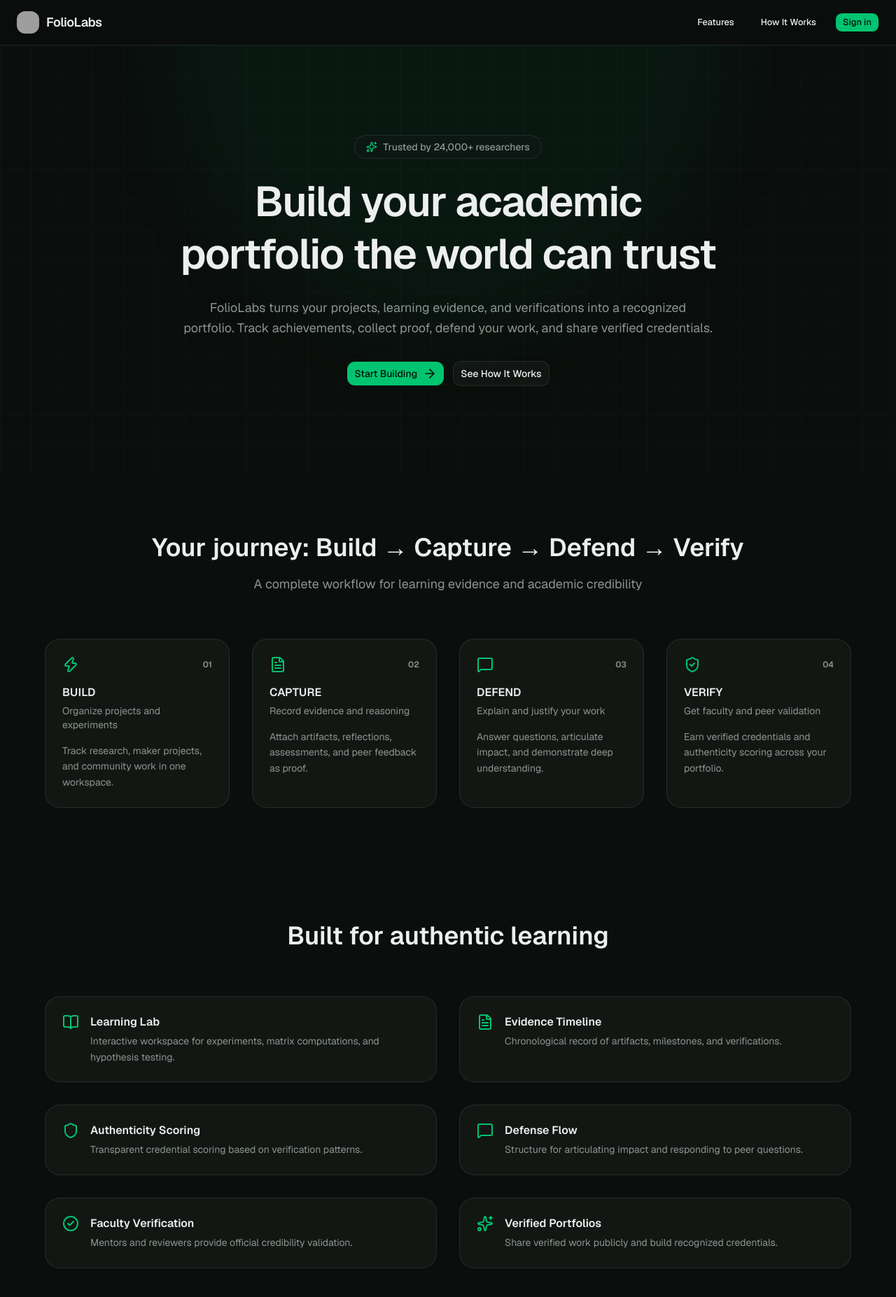
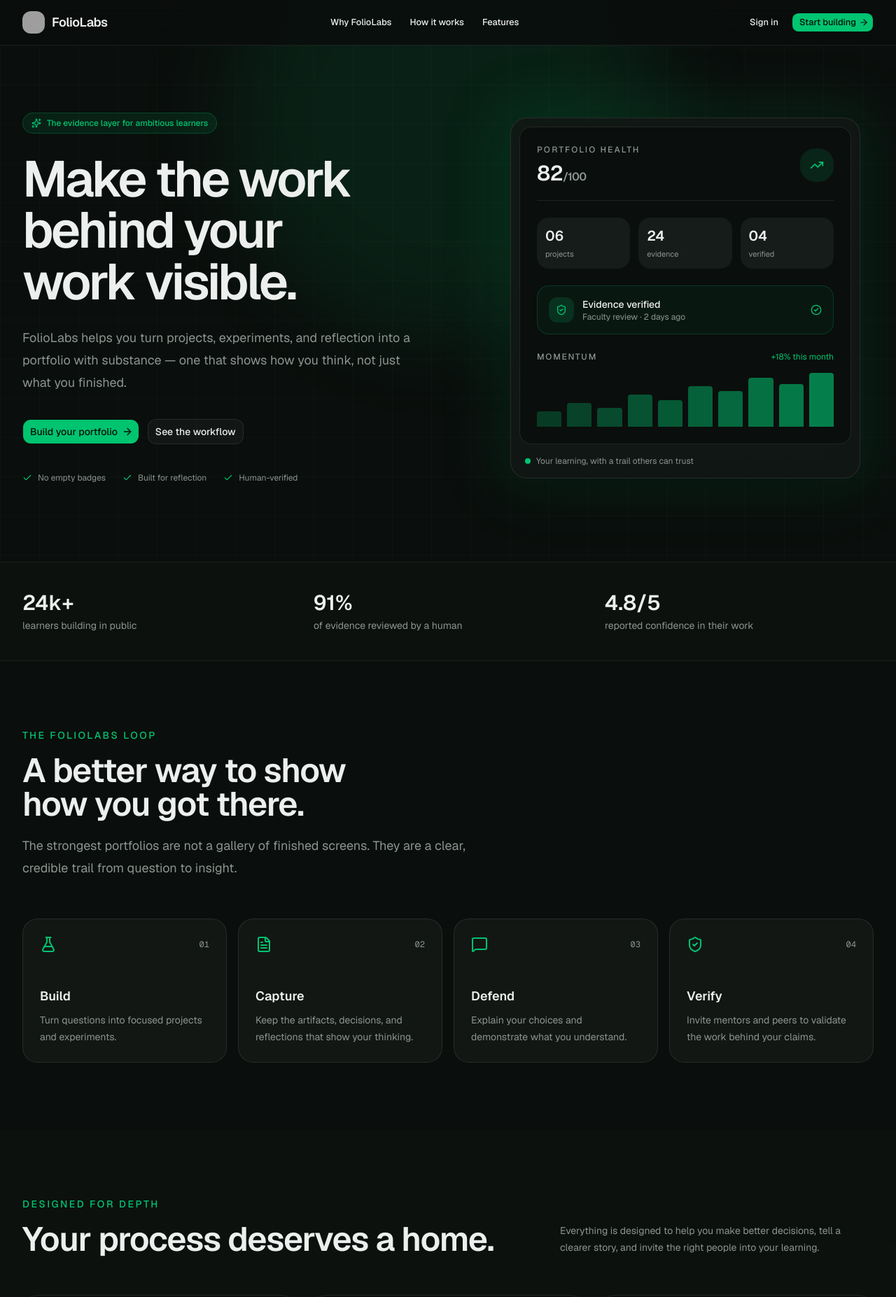
Before and after one commit to anshj66/FolioLabs, a Next.js app: page / in a window 1280 px wide. Shown: the top 1854 px of the page at 70% size. Built offline with nearby package versions, Linux system fonts and the light colour scheme; grey boxes are pictures that could not be loaded.

Commit message:
Polish FolioLabs website experience

```diff
--- a/app/dashboard/layout.tsx
+++ b/app/dashboard/layout.tsx
@@ -43,7 +43,7 @@ export default function DashboardLayout({
 
       <div className="flex min-w-0 flex-1 flex-col">
         {/* Topbar */}
-        <header className="flex h-16 shrink-0 items-center gap-3 border-b border-border px-4 sm:px-6">
+        <header className="flex min-h-16 shrink-0 items-center gap-3 border-b border-border/80 bg-background/80 px-4 backdrop-blur sm:px-6">
           <Button
             variant="ghost"
             size="icon"
@@ -57,8 +57,8 @@ export default function DashboardLayout({
           <div className="relative hidden max-w-md flex-1 sm:block">
             <Search className="pointer-events-none absolute left-3 top-1/2 size-4 -translate-y-1/2 text-muted-foreground" />
             <Input
-              placeholder="Search projects, people, opportunities..."
-              className="h-10 border-transparent bg-secondary/50 pl-10"
+              placeholder="Search your workspace..."
+              className="h-10 border-border/60 bg-secondary/35 pl-10 transition-colors focus:bg-secondary/60"
             />
           </div>
 
--- a/app/dashboard/page.tsx
+++ b/app/dashboard/page.tsx
@@ -19,14 +19,14 @@ export default function DashboardPage() {
         </div>
       </section>
 
-      <section className="grid grid-cols-2 gap-4 lg:grid-cols-4">
+      <section className="grid grid-cols-2 gap-3 sm:gap-4 lg:grid-cols-4">
         {[
           ['Active projects', demoStats.activeProjects, '2 on track'],
           ['Evidence captured', demoStats.evidenceCount, '+3 this month'],
           ['Authenticity score', `${demoStats.authenticityScore}%`, 'Excellent'],
           ['Portfolio entries', demoStats.portfolioItems, '4 verified'],
         ].map(([label, value, note]) => (
-          <div key={label} className="rounded-2xl border border-border bg-card p-5">
+          <div key={label} className="rounded-2xl border border-border/80 bg-card p-4 shadow-sm shadow-black/10 transition-transform hover:-translate-y-0.5 sm:p-5">
             <p className="text-sm text-muted-foreground">{label}</p>
             <p className="mt-3 text-3xl font-semibold tracking-tight text-foreground">{value}</p>
             <p className="mt-1 text-xs text-primary">{note}</p>
--- a/app/globals.css
+++ b/app/globals.css
@@ -50,15 +50,15 @@
 
 :root {
   color-scheme: dark;
-  --background: oklch(0.145 0.018 160);
-  --foreground: oklch(0.96 0.012 95);
-  --card: oklch(0.195 0.018 160);
-  --card-foreground: oklch(0.96 0.012 95);
+  --background: oklch(0.13 0.018 160);
+  --foreground: oklch(0.965 0.014 95);
+  --card: oklch(0.185 0.02 160);
+  --card-foreground: oklch(0.965 0.014 95);
   --popover: oklch(0.205 0.02 160);
   --popover-foreground: oklch(0.96 0.012 95);
-  --primary: oklch(0.76 0.17 156);
-  --primary-foreground: oklch(0.14 0.02 160);
-  --secondary: oklch(0.245 0.02 160);
+  --primary: oklch(0.79 0.16 157);
+  --primary-foreground: oklch(0.12 0.02 160);
+  --secondary: oklch(0.235 0.022 160);
   --secondary-foreground: oklch(0.93 0.012 95);
   --muted: oklch(0.23 0.018 160);
   --muted-foreground: oklch(0.69 0.015 150);
--- a/app/page.tsx
+++ b/app/page.tsx
@@ -3,276 +3,107 @@
 import {
   ArrowRight,
   BookOpen,
+  Check,
   CheckCircle2,
   FileText,
+  FlaskConical,
   MessageSquare,
-  Shield,
   ShieldCheck,
   Sparkles,
+  TrendingUp,
+  Users,
   Zap,
 } from "lucide-react"
 import { Button } from "@/components/ui/button"
 import { Logo } from "@/components/logo"
 
+const workflow = [
+  { number: "01", title: "Build", text: "Turn questions into focused projects and experiments.", icon: FlaskConical },
+  { number: "02", title: "Capture", text: "Keep the artifacts, decisions, and reflections that show your thinking.", icon: FileText },
+  { number: "03", title: "Defend", text: "Explain your choices and demonstrate what you understand.", icon: MessageSquare },
+  { number: "04", title: "Verify", text: "Invite mentors and peers to validate the work behind your claims.", icon: ShieldCheck },
+]
+
+const features = [
+  { icon: FlaskConical, title: "A lab for real work", text: "Prototype, test ideas, and keep your research process connected to the final result." },
+  { icon: FileText, title: "Evidence with context", text: "Artifacts become meaningful when your reasoning, revisions, and outcomes travel with them." },
+  { icon: ShieldCheck, title: "Trust you can explain", text: "Build a transparent record of verification instead of a black-box score or empty badge." },
+]
+
 export default function HomePage() {
-  const scrollToSection = (id: string) => {
-    const element = document.getElementById(id)
-    element?.scrollIntoView({ behavior: "smooth" })
-  }
+  const scrollTo = (id: string) => document.getElementById(id)?.scrollIntoView({ behavior: "smooth" })
 
   return (
-    <main className="min-h-svh bg-background">
-      {/* Navigation */}
-      <nav className="sticky top-0 z-40 border-b border-border bg-background/80 backdrop-blur-md">
-        <div className="mx-auto max-w-7xl px-6 py-4 flex items-center justify-between">
+    <main className="min-h-svh overflow-hidden bg-background">
+      <nav className="sticky top-0 z-40 border-b border-border/70 bg-background/85 backdrop-blur-xl">
+        <div className="mx-auto flex max-w-7xl items-center justify-between px-5 py-4 lg:px-8">
           <Logo />
-          <div className="flex items-center gap-4">
-            <Button
-              variant="ghost"
-              size="sm"
-              onClick={() => scrollToSection("features")}
-            >
-              Features
-            </Button>
-            <Button variant="ghost" size="sm" onClick={() => scrollToSection("how")}>
-              How It Works
-            </Button>
-            <Button variant="default" size="sm">
-              Sign in
-            </Button>
+          <div className="hidden items-center gap-1 md:flex">
+            <Button variant="ghost" size="sm" onClick={() => scrollTo("why")}>Why FolioLabs</Button>
+            <Button variant="ghost" size="sm" onClick={() => scrollTo("workflow")}>How it works</Button>
+            <Button variant="ghost" size="sm" onClick={() => scrollTo("features")}>Features</Button>
+          </div>
+          <div className="flex items-center gap-2">
+            <Button variant="ghost" size="sm" className="hidden sm:inline-flex">Sign in</Button>
+            <Button size="sm" onClick={() => scrollTo("start")}>Start building <ArrowRight data-icon="inline-end" /></Button>
           </div>
         </div>
       </nav>
 
-      {/* Hero */}
-      <section className="relative overflow-hidden px-6 py-20 sm:py-32">
-        <div className="pointer-events-none absolute inset-0">
-          <div
-            className="absolute left-1/2 top-0 -translate-x-1/2 -translate-y-1/2 size-[800px] rounded-full bg-primary/5 blur-3xl"
-            aria-hidden="true"
-          />
-          <div
-            className="pointer-events-none absolute inset-0 opacity-[0.02]"
-            style={{
-              backgroundImage:
-                "linear-gradient(to right, white 1px, transparent 1px), linear-gradient(to bottom, white 1px, transparent 1px)",
-              backgroundSize: "44px 44px",
-            }}
-            aria-hidden="true"
-          />
-        </div>
-
-        <div className="relative mx-auto max-w-3xl text-center">
-          <div className="mb-6 inline-flex items-center gap-2 rounded-full border border-border bg-card/40 px-4 py-1.5 text-sm font-medium text-muted-foreground">
-            <Sparkles className="size-4 text-primary" />
-            Trusted by 24,000+ researchers
+      <section className="relative px-5 pb-20 pt-16 lg:px-8 lg:pb-28 lg:pt-24">
+        <div className="pointer-events-none absolute inset-0 opacity-50 [background-image:linear-gradient(to_right,rgba(255,255,255,.035)_1px,transparent_1px),linear-gradient(to_bottom,rgba(255,255,255,.035)_1px,transparent_1px)] [background-size:56px_56px]" aria-hidden="true" />
+        <div className="pointer-events-none absolute left-1/2 top-0 size-[620px] -translate-x-1/2 -translate-y-1/3 rounded-full bg-primary/10 blur-3xl" aria-hidden="true" />
+        <div className="relative mx-auto grid max-w-7xl items-center gap-14 lg:grid-cols-[1fr_.9fr] lg:gap-20">
+          <div>
+            <div className="mb-7 inline-flex items-center gap-2 rounded-full border border-primary/25 bg-primary/10 px-3 py-1.5 text-xs font-medium text-primary">
+              <Sparkles className="size-3.5" /> The evidence layer for ambitious learners
+            </div>
+            <h1 className="max-w-3xl text-balance text-5xl font-semibold leading-[1.02] tracking-[-.045em] text-foreground sm:text-6xl lg:text-7xl">
+              Make the work behind your work visible.
+            </h1>
+            <p className="mt-7 max-w-xl text-pretty text-lg leading-8 text-muted-foreground">
+              FolioLabs helps you turn projects, experiments, and reflection into a portfolio with substance — one that shows how you think, not just what you finished.
+            </p>
+            <div className="mt-9 flex flex-col gap-3 sm:flex-row">
+              <Button size="lg" onClick={() => scrollTo("start")}>Build your portfolio <ArrowRight data-icon="inline-end" /></Button>
+              <Button size="lg" variant="outline" onClick={() => scrollTo("workflow")}>See the workflow</Button>
+            </div>
+            <div className="mt-10 flex flex-wrap gap-x-6 gap-y-3 text-xs text-muted-foreground">
+              {["No empty badges", "Built for reflection", "Human-verified"].map((item) => <span key={item} className="inline-flex items-center gap-2"><Check className="size-3.5 text-primary" />{item}</span>)}
+            </div>
           </div>
 
-          <h1 className="text-balance text-5xl font-semibold leading-tight tracking-tight text-foreground sm:text-6xl">
-            Build your academic portfolio the world can trust
-          </h1>
-
-          <p className="mt-6 text-balance text-lg leading-relaxed text-muted-foreground">
-            FolioLabs turns your projects, learning evidence, and verifications into a
-            recognized portfolio. Track achievements, collect proof, defend your work, and
-            share verified credentials.
-          </p>
-
-          <div className="mt-8 flex flex-col items-center justify-center gap-3 sm:flex-row">
-            <Button size="lg" className="gap-2">
-              Start Building
-              <ArrowRight className="size-5" />
-            </Button>
-            <Button
-              size="lg"
-              variant="outline"
-              onClick={() => scrollToSection("how")}
-            >
-              See How It Works
-            </Button>
+          <div className="relative mx-auto w-full max-w-[500px]">
+            <div className="absolute -inset-5 rounded-[2rem] bg-primary/10 blur-2xl" aria-hidden="true" />
+            <div className="relative rounded-[1.5rem] border border-border bg-card/90 p-3 shadow-2xl shadow-black/20">
+              <div className="rounded-xl border border-border bg-background p-5 sm:p-6">
+                <div className="flex items-center justify-between border-b border-border pb-5">
+                  <div><p className="text-xs font-medium uppercase tracking-[.18em] text-muted-foreground">Portfolio health</p><p className="mt-2 text-3xl font-semibold tracking-tight">82<span className="text-base text-muted-foreground">/100</span></p></div>
+                  <div className="flex size-12 items-center justify-center rounded-2xl bg-primary/12 text-primary"><TrendingUp className="size-5" /></div>
+                </div>
+                <div className="mt-6 grid grid-cols-3 gap-3">
+                  {[{ value: "06", label: "projects" }, { value: "24", label: "evidence" }, { value: "04", label: "verified" }].map((stat) => <div key={stat.label} className="rounded-xl bg-secondary/60 p-3"><p className="text-xl font-semibold">{stat.value}</p><p className="mt-1 text-[11px] text-muted-foreground">{stat.label}</p></div>)}
+                </div>
+                <div className="mt-6 rounded-xl border border-primary/20 bg-primary/5 p-4">
+                  <div className="flex items-center gap-3"><div className="flex size-9 items-center justify-center rounded-lg bg-primary/15 text-primary"><ShieldCheck className="size-4" /></div><div><p className="text-sm font-medium">Evidence verified</p><p className="text-xs text-muted-foreground">Faculty review · 2 days ago</p></div><CheckCircle2 className="ml-auto size-4 text-primary" /></div>
+                </div>
+                <div className="mt-6"><div className="mb-3 flex items-center justify-between"><p className="text-xs font-medium uppercase tracking-[.15em] text-muted-foreground">Momentum</p><span className="text-xs text-primary">+18% this month</span></div><div className="flex h-20 items-end gap-2">{[28, 42, 34, 58, 48, 72, 64, 88, 76, 96].map((height, index) => <div key={index} className="flex-1 rounded-t bg-primary/70" style={{ height: `${height}%`, opacity: .35 + index * .06 }} />)}</div></div>
+              </div>
+              <div className="flex items-center gap-2 px-2 pb-1 pt-4 text-xs text-muted-foreground"><div className="size-2 rounded-full bg-primary" /> Your learning, with a trail others can trust</div>
+            </div>
           </div>
         </div>
       </section>
 
-      {/* The Loop: BUILD → CAPTURE → DEFEND → VERIFY */}
-      <section id="how" className="relative px-6 py-20">
-        <div className="mx-auto max-w-6xl">
-          <h2 className="text-balance text-center text-3xl font-semibold leading-tight text-foreground sm:text-4xl">
-            Your journey: Build → Capture → Defend → Verify
-          </h2>
-          <p className="mt-4 text-center text-lg text-muted-foreground">
-            A complete workflow for learning evidence and academic credibility
-          </p>
+      <section id="why" className="border-y border-border/70 bg-card/30 px-5 py-10 lg:px-8"><div className="mx-auto grid max-w-7xl gap-8 sm:grid-cols-3"><div><p className="text-3xl font-semibold">24k+</p><p className="mt-1 text-sm text-muted-foreground">learners building in public</p></div><div><p className="text-3xl font-semibold">91%</p><p className="mt-1 text-sm text-muted-foreground">of evidence reviewed by a human</p></div><div><p className="text-3xl font-semibold">4.8/5</p><p className="mt-1 text-sm text-muted-foreground">reported confidence in their work</p></div></div></section>
 
-          <div className="mt-16 grid grid-cols-1 gap-8 md:grid-cols-2 lg:grid-cols-4">
-            {[
-              {
-                step: "01",
-                title: "BUILD",
-                description: "Organize projects and experiments",
-                details: "Track research, maker projects, and community work in one workspace.",
-                icon: Zap,
-              },
-              {
-                step: "02",
-                title: "CAPTURE",
-                description: "Record evidence and reasoning",
-                details:
-                  "Attach artifacts, reflections, assessments, and peer feedback as proof.",
-                icon: FileText,
-              },
-              {
-                step: "03",
-                title: "DEFEND",
-                description: "Explain and justify your work",
-                details:
-                  "Answer questions, articulate impact, and demonstrate deep understanding.",
-                icon: MessageSquare,
-              },
-              {
-                step: "04",
-                title: "VERIFY",
-                description: "Get faculty and peer validation",
-                details:
-                  "Earn verified credentials and authenticity scoring across your portfolio.",
-                icon: ShieldCheck,
-              },
-            ].map((phase, i) => (
-              <div
-                key={i}
-                className="flex flex-col gap-4 rounded-2xl border border-border bg-card p-6"
-              >
-                <div className="flex items-center justify-between">
-                  <phase.icon className="size-6 text-primary" />
-                  <span className="text-xs font-semibold text-muted-foreground">
-                    {phase.step}
-                  </span>
-                </div>
-                <div>
-                  <h3 className="font-semibold text-foreground">{phase.title}</h3>
-                  <p className="mt-1 text-sm text-muted-foreground">
-                    {phase.description}
-                  </p>
-                </div>
-                <p className="text-sm leading-relaxed text-muted-foreground">
-                  {phase.details}
-                </p>
-              </div>
-            ))}
-          </div>
-        </div>
-      </section>
+      <section id="workflow" className="px-5 py-24 lg:px-8"><div className="mx-auto max-w-7xl"><div className="max-w-2xl"><p className="text-sm font-medium uppercase tracking-[.18em] text-primary">The FolioLabs loop</p><h2 className="mt-4 text-balance text-3xl font-semibold tracking-tight sm:text-5xl">A better way to show how you got there.</h2><p className="mt-5 text-lg leading-8 text-muted-foreground">The strongest portfolios are not a gallery of finished screens. They are a clear, credible trail from question to insight.</p></div><div className="mt-14 grid gap-4 md:grid-cols-2 lg:grid-cols-4">{workflow.map((item) => <div key={item.number} className="group rounded-2xl border border-border bg-card p-6 transition-colors hover:border-primary/40"><div className="flex items-center justify-between"><item.icon className="size-6 text-primary" /><span className="font-mono text-xs text-muted-foreground">{item.number}</span></div><h3 className="mt-12 text-lg font-semibold">{item.title}</h3><p className="mt-2 text-sm leading-6 text-muted-foreground">{item.text}</p></div>)}</div></div></section>
 
-      {/* Features */}
-      <section id="features" className="relative px-6 py-20">
-        <div className="mx-auto max-w-6xl">
-          <h2 className="text-balance text-center text-3xl font-semibold leading-tight text-foreground sm:text-4xl">
-            Built for authentic learning
-          </h2>
+      <section id="features" className="bg-card/30 px-5 py-24 lg:px-8"><div className="mx-auto max-w-7xl"><div className="flex flex-col justify-between gap-5 sm:flex-row sm:items-end"><div><p className="text-sm font-medium uppercase tracking-[.18em] text-primary">Designed for depth</p><h2 className="mt-4 text-3xl font-semibold tracking-tight sm:text-5xl">Your process deserves a home.</h2></div><p className="max-w-md text-sm leading-6 text-muted-foreground">Everything is designed to help you make better decisions, tell a clearer story, and invite the right people into your learning.</p></div><div className="mt-14 grid gap-5 lg:grid-cols-3">{features.map((feature) => <div key={feature.title} className="rounded-2xl border border-border bg-background p-7"><div className="flex size-11 items-center justify-center rounded-xl bg-primary/12 text-primary"><feature.icon className="size-5" /></div><h3 className="mt-8 text-lg font-semibold">{feature.title}</h3><p className="mt-3 text-sm leading-6 text-muted-foreground">{feature.text}</p><div className="mt-7 h-px bg-border" /><p className="mt-4 text-xs font-medium text-primary">Explore the workspace <ArrowRight className="ml-1 inline size-3.5" /></p></div>)}</div></div></section>
 
-          <div className="mt-16 grid grid-cols-1 gap-8 md:grid-cols-2">
-            {[
-              {
-                icon: BookOpen,
-                title: "Learning Lab",
-                desc: "Interactive workspace for experiments, matrix computations, and hypothesis testing.",
-              },
-              {
-                icon: FileText,
-                title: "Evidence Timeline",
-                desc: "Chronological record of artifacts, milestones, and verifications.",
-              },
-              {
-                icon: Shield,
-                title: "Authenticity Scoring",
-                desc: "Transparent credential scoring based on verification patterns.",
-              },
-              {
-                icon: MessageSquare,
-                title: "Defense Flow",
-                desc: "Structure for articulating impact and responding to peer questions.",
-              },
-              {
-                icon: CheckCircle2,
-                title: "Faculty Verification",
-                desc: "Mentors and reviewers provide official credibility validation.",
-              },
-              {
-                icon: Sparkles,
-                title: "Verified Portfolios",
-                desc: "Share verified work publicly and build recognized credentials.",
-              },
-            ].map((f, i) => (
-              <div key={i} className="flex gap-4 rounded-2xl border border-border bg-card p-6">
-                <f.icon className="size-6 shrink-0 text-primary" />
-                <div>
-                  <h3 className="font-semibold text-foreground">{f.title}</h3>
-                  <p className="mt-1 text-sm leading-relaxed text-muted-foreground">
-                    {f.desc}
-                  </p>
-                </div>
-              </div>
-            ))}
-          </div>
-        </div>
-      </section>
+      <section id="start" className="px-5 py-24 lg:px-8"><div className="mx-auto grid max-w-7xl items-center gap-10 rounded-[1.75rem] border border-primary/25 bg-primary/10 p-8 sm:p-12 lg:grid-cols-[1fr_auto]"><div><p className="text-sm font-medium uppercase tracking-[.18em] text-primary">Start with one honest project</p><h2 className="mt-4 max-w-2xl text-balance text-3xl font-semibold tracking-tight sm:text-5xl">Your next opportunity should see more than the final file.</h2><p className="mt-5 max-w-xl text-sm leading-6 text-muted-foreground">Bring the questions, iterations, and decisions with you. That is where the real signal lives.</p></div><Button size="lg" className="w-full sm:w-auto">Open your workspace <ArrowRight data-icon="inline-end" /></Button></div></section>
 
-      {/* Testimonial / Trust */}
-      <section className="relative px-6 py-20">
-        <div className="mx-auto max-w-3xl rounded-2xl border border-border bg-card p-8 sm:p-12">
-          <div className="flex gap-1 mb-6">
-            {Array(5)
-              .fill(0)
-              .map((_, i) => (
-                <Sparkles
-                  key={i}
-                  className="size-4 fill-primary text-primary"
-                  aria-hidden="true"
-                />
-              ))}
-          </div>
-          <p className="text-lg leading-relaxed text-foreground">
-            "FolioLabs didn't just help me organize my research. It gave me the structure
-            to prove what I&apos;d learned, explain why it mattered, and earn credentials
-            that employers and universities actually trust. It&apos;s the difference between
-            having a portfolio and having proof."
-          </p>
-          <p className="mt-6 font-medium text-foreground">
-            Alex Morgan
-            <span className="block text-sm text-muted-foreground font-normal">
-              Student, Applied Mathematics
-            </span>
-          </p>
-        </div>
-      </section>
-
-      {/* CTA */}
-      <section className="relative px-6 py-20">
-        <div className="mx-auto max-w-2xl text-center">
-          <h2 className="text-balance text-3xl font-semibold leading-tight text-foreground sm:text-4xl">
-            Ready to build your verified portfolio?
-          </h2>
-          <p className="mt-4 text-lg text-muted-foreground">
-            Start capturing evidence of your learning today.
-          </p>
-          <Button size="lg" className="mt-8 gap-2">
-            Get Started
-            <ArrowRight className="size-5" />
-          </Button>
-        </div>
-      </section>
-
-      {/* Footer */}
-      <footer className="border-t border-border bg-sidebar px-6 py-8">
-        <div className="mx-auto max-w-6xl">
-          <div className="flex flex-col items-center justify-between gap-6 sm:flex-row">
-            <Logo />
-            <p className="text-sm text-muted-foreground">
-              © 2025 FolioLabs. Built for authentic learning.
-            </p>
-          </div>
-        </div>
-      </footer>
+      <footer className="border-t border-border px-5 py-8 lg:px-8"><div className="mx-auto flex max-w-7xl flex-col gap-5 sm:flex-row sm:items-center sm:justify-between"><Logo /><div className="flex items-center gap-5 text-xs text-muted-foreground"><span className="inline-flex items-center gap-2"><Users className="size-3.5" /> Built for thoughtful work</span><span>© 2026 FolioLabs</span></div></div></footer>
     </main>
   )
 }
```
